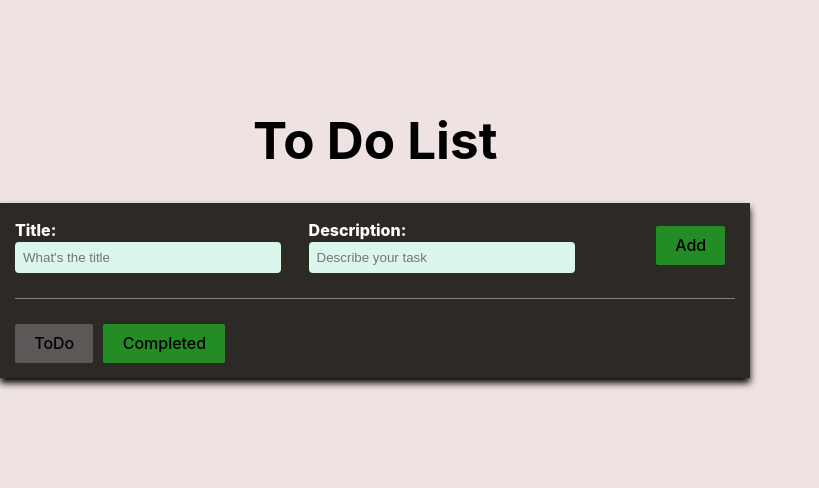
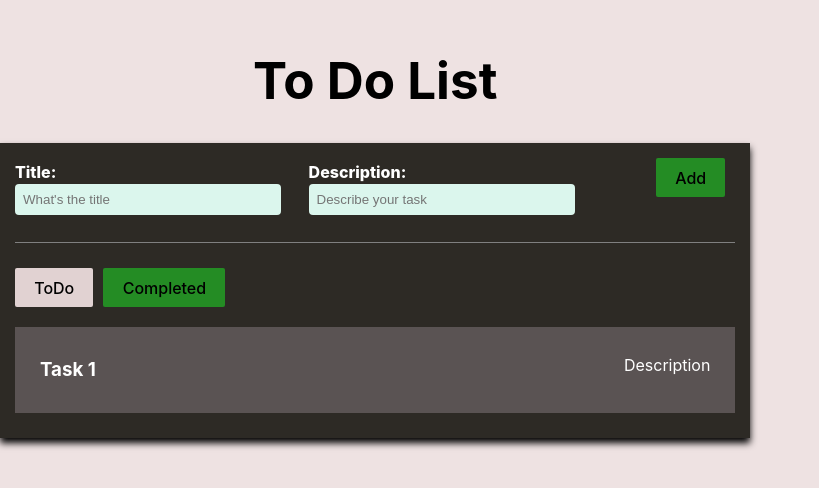
Before and after one commit to yojana29/FrontendClasses, a React (Vite) app in the folder REACT/: page / in a window 1280 px wide. Shown: the part 172-660 px from the top of the page, without its empty margins (0-819 px from the left). Built offline with nearby package versions, Linux system fonts and the light colour scheme.

Commit message:
working on it

```diff
--- a/REACT/src/App.css
+++ b/REACT/src/App.css
@@ -53,11 +53,11 @@ input{
     border-radius:4px;
 }
 
-/* .todo-input-item:focus{
+.todo-input-item:focus{
     outline:2px solid black;
     outline:none;
 
-} */
+}
 label{
     font-weight:800;
     margin-bottom:20px;
@@ -69,12 +69,28 @@ button{
     border-radius:2px;
     border:none;
     cursor:pointer;
+    margin-bottom:20px;
 }
 button:hover{
     background-color:rgb(115, 219, 115);
     color:white;
 }
 .active{
-    background-color:rgb(92, 88, 88);
+    background-color:rgb(225, 210, 210);
 
 }
+.todo-list{
+    display:flex;
+    flex-direction:column;
+}
+
+.todo-lists-items{
+    background-color:rgb(90, 83, 83);
+    display: flex;
+    justify-content:space-between;
+    padding:25px;
+    padding-bottom:10px;
+    padding-top:10px;
+    margin-bottom:10px;
+
+}
--- a/REACT/src/App.jsx
+++ b/REACT/src/App.jsx
@@ -29,12 +29,12 @@ function App() {
           <button  className={`isCompleteScreen ${isCompleteScreen=== true  && 'active'}`} onClick = {() => setCompleteScreen(false)}>Completed</button>
         </div>
 
-        {/* <div className = "todo-list">
+        <div className = "todo-list">
           <div className="todo-lists-items">
             <h3>Task 1</h3>
             <p>Description</p>
             </div>
-        </div> */}
+        </div>
 
       </div>
 
```
